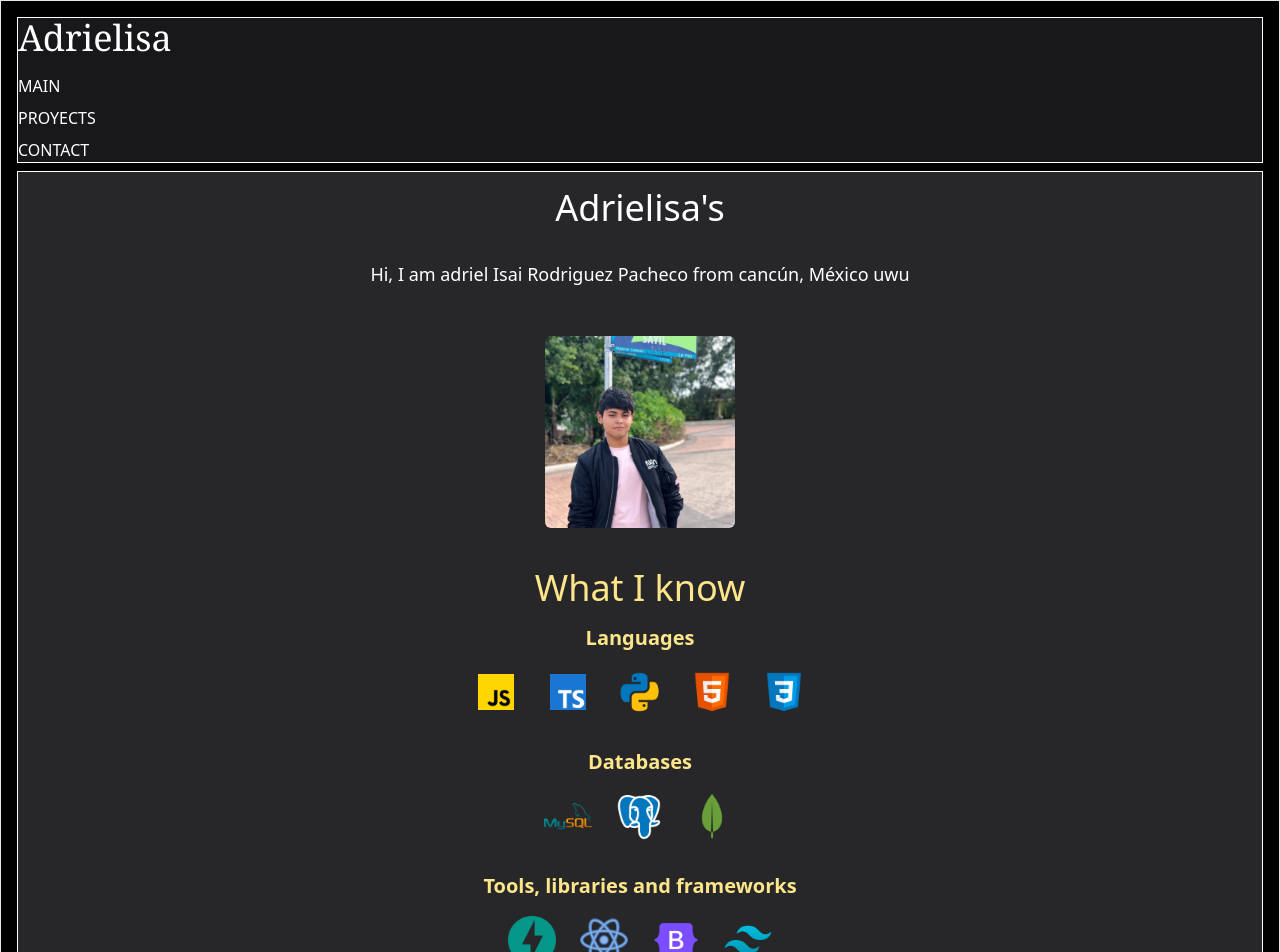
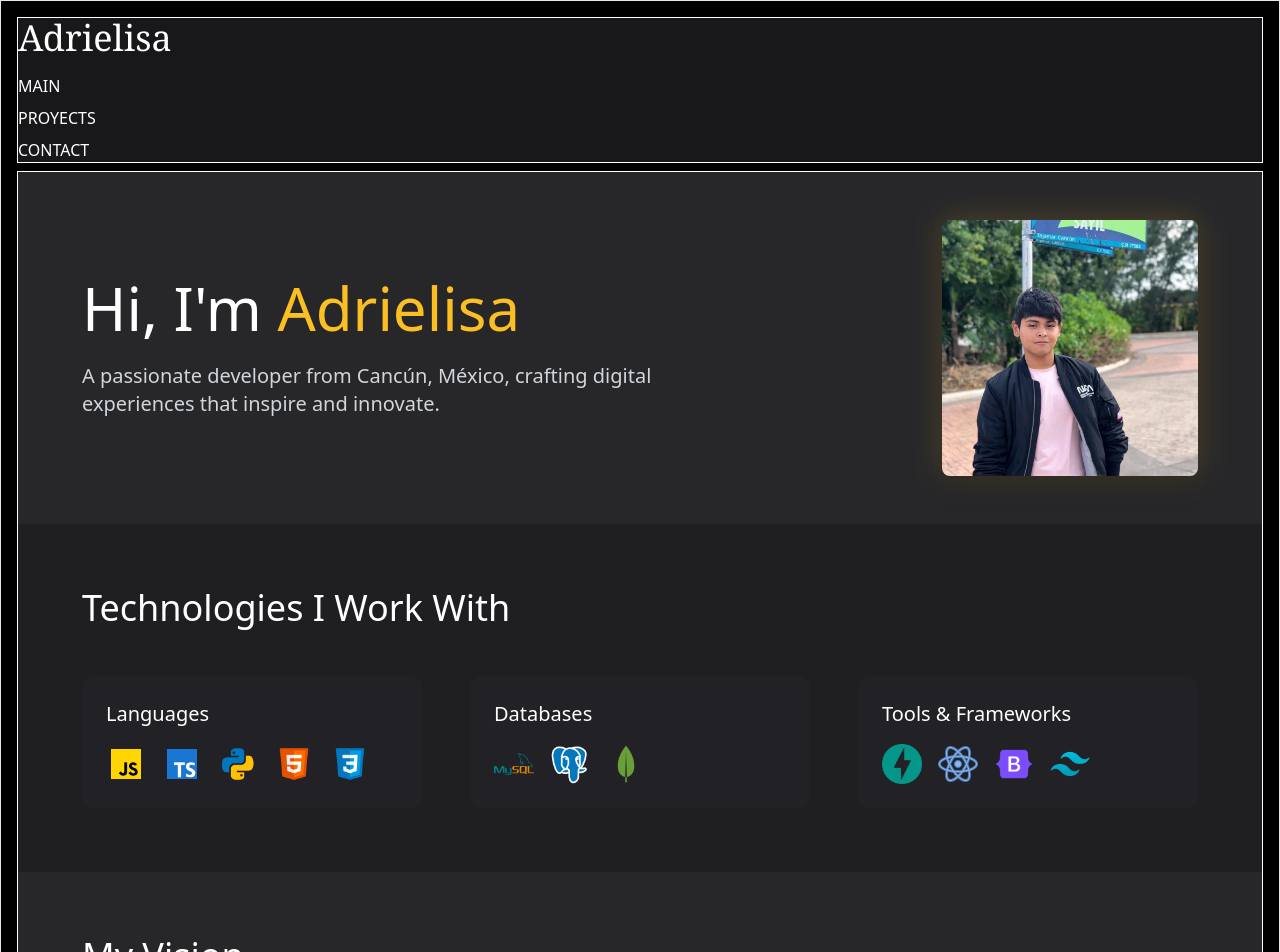
Before and after one commit to adrielisa/Portafolio_Adrielisa, a React (Vite) app in the folder Frontend/: page / in a window 1280 px wide. Shown: the top 952 px of the page. Built offline with nearby package versions, Linux system fonts and the light colour scheme.

Commit message:
Main remake

```diff
--- a/Frontend/package.json
+++ b/Frontend/package.json
@@ -10,6 +10,7 @@
     "preview": "vite preview"
   },
   "dependencies": {
+    "framer-motion": "^12.4.10",
     "react": "^18.3.1",
     "react-dom": "^18.3.1",
     "react-icons": "^5.5.0",
--- a/Frontend/src/pages/Principal.tsx
+++ b/Frontend/src/pages/Principal.tsx
@@ -1,68 +1,117 @@
 import React from 'react';
+import { motion } from 'framer-motion';
 
 const Main: React.FC = () => {
     return (
-        <div>
-            {/* */}
-            <div className="text-white text-center pt-4">
-                <h1 className="text-4xl font-medium">Adrielisa's</h1>
-                <p className='p-8 pl-20 pr-20 lg:pl-80 lg:pr-80 text-center lg:text-lg'>
-                    Hi, I am adriel Isai Rodriguez Pacheco from cancún, México uwu
-                </p>
+        <div className="min-h-screen">
+            {/* Hero Section */}
+            <div className="flex flex-col lg:flex-row items-center justify-between px-8 lg:px-16 py-12 gap-8">
+                <motion.div
+                    initial={{ opacity: 0, x: -20 }}
+                    animate={{ opacity: 1, x: 0 }}
+                    transition={{ duration: 0.6 }}
+                    className="lg:w-2/3"
+                >
+                    <h1 className="text-5xl lg:text-6xl font-medium text-white mb-6">
+                        Hi, I'm <span className="text-amber-400">Adrielisa</span>
+                    </h1>
+                    <p className="text-lg lg:text-xl text-gray-300 leading-relaxed max-w-2xl">
+                        A passionate developer from Cancún, México, crafting digital experiences that inspire and innovate.
+                    </p>
+                </motion.div>
+                <motion.div
+                    initial={{ opacity: 0, scale: 0.9 }}
+                    animate={{ opacity: 1, scale: 1 }}
+                    transition={{ duration: 0.6 }}
+                    className="relative"
+                >
+                    <div className="absolute inset-0 bg-amber-400 rounded-lg blur-lg opacity-20"></div>
+                    <img
+                        src="/Yo.jpg"
+                        alt="Adriel"
+                        className="relative w-48 h-48 lg:w-64 lg:h-64 rounded-lg object-cover shadow-xl"
+                    />
+                </motion.div>
+            </div>
 
-                <div className='flex justify-center gap-6 mt-4'>
-                    <img src="/Yo.jpg" alt="Adriel" className='h-48 lg:h-48 rounded-md' />
+            {/* Skills Section */}
+            <div className="px-8 lg:px-16 py-16 bg-zinc-900/50">
+                <motion.h2
+                    initial={{ opacity: 0, y: 20 }}
+                    whileInView={{ opacity: 1, y: 0 }}
+                    transition={{ duration: 0.6 }}
+                    className="text-3xl lg:text-4xl font-medium text-white mb-12"
+                >
+                    Technologies I Work With
+                </motion.h2>
+
+                <div className="grid grid-cols-1 md:grid-cols-2 lg:grid-cols-3 gap-12">
+                    {/* Languages */}
+                    <motion.div
+                        initial={{ opacity: 0, y: 20 }}
+                        whileInView={{ opacity: 1, y: 0 }}
+                        transition={{ duration: 0.6, delay: 0.2 }}
+                        className="bg-zinc-800/50 rounded-xl p-6 hover:bg-zinc-800/70 transition-all duration-300"
+                    >
+                        <h3 className="text-xl font-medium text-white mb-4">Languages</h3>
+                        <div className="flex flex-wrap gap-4">
+                            <img src="/JavaScript.png" alt="JavaScript" className="h-10 hover:scale-110 transition-transform" />
+                            <img src="/TypeScript.png" alt="TypeScript" className="h-10 hover:scale-110 transition-transform" />
+                            <img src="/Python.png" alt="Python" className="h-10 hover:scale-110 transition-transform" />
+                            <img src="/HTML.png" alt="HTML" className="h-10 hover:scale-110 transition-transform" />
+                            <img src="/CSS.png" alt="CSS" className="h-10 hover:scale-110 transition-transform" />
+                        </div>
+                    </motion.div>
+
+                    {/* Databases */}
+                    <motion.div
+                        initial={{ opacity: 0, y: 20 }}
+                        whileInView={{ opacity: 1, y: 0 }}
+                        transition={{ duration: 0.6, delay: 0.4 }}
+                        className="bg-zinc-800/50 rounded-xl p-6 hover:bg-zinc-800/70 transition-all duration-300"
+                    >
+                        <h3 className="text-xl font-medium text-white mb-4">Databases</h3>
+                        <div className="flex flex-wrap gap-4">
+                            <img src="/MySQL.png" alt="MySQL" className="h-10 hover:scale-110 transition-transform" />
+                            <img src="/PostgreSQL.png" alt="PostgreSQL" className="h-10 hover:scale-110 transition-transform" />
+                            <img src="/Mongo.png" alt="MongoDB" className="h-10 hover:scale-110 transition-transform" />
+                        </div>
+                    </motion.div>
+
+                    {/* Tools & Frameworks */}
+                    <motion.div
+                        initial={{ opacity: 0, y: 20 }}
+                        whileInView={{ opacity: 1, y: 0 }}
+                        transition={{ duration: 0.6, delay: 0.6 }}
+                        className="bg-zinc-800/50 rounded-xl p-6 hover:bg-zinc-800/70 transition-all duration-300"
+                    >
+                        <h3 className="text-xl font-medium text-white mb-4">Tools & Frameworks</h3>
+                        <div className="flex flex-wrap gap-4">
+                            <img src="/FastAPI.png" alt="FastAPI" className="h-10 hover:scale-110 transition-transform" />
+                            <img src="/React.png" alt="React" className="h-10 hover:scale-110 transition-transform" />
+                            <img src="/Bootstrap.png" alt="Bootstrap" className="h-10 hover:scale-110 transition-transform" />
+                            <img src="/Tailwind.png" alt="Tailwind" className="h-10 hover:scale-110 transition-transform" />
+                        </div>
+                    </motion.div>
                 </div>
             </div>
 
-            <div className='text-white text-center pt-10'>
-                <h2 className="text-4xl font-medium text-amber-200">What I know</h2>
-
-                {/*Languages*/}
-                <div className='mb-8'>
-                    <h2 className='text-xl font-semibold mt-4 text-amber-200'>Languages</h2>
-                    <div className='flex justify-center gap-6 mt-4'>
-                        <img src="/JavaScript.png" alt="JavaScript" className='h-12' />
-                        <img src="/TypeScript.png" alt="TypeScript" className='h-12' />
-                        <img src="/Python.png" alt="Python" className='h-12' />
-                        <img src="/HTML.png" alt="HTML" className='h-12' />
-                        <img src="/CSS.png" alt="CSS" className='h-12' />
-                    </div>
-                </div>
-
-                {/*Databases*/}
-                <div className='mb-8'>
-                    <h2 className='text-xl font-semibold mt-4 text-amber-200'>Databases</h2>
-                    <div className='flex justify-center gap-6 mt-4'>
-                        <img src="/MySQL.png" alt="MySQL" className='h-12' />
-                        <img src="/PostgreSQL.png" alt="PostgreSQL" className='h-12' />
-                        <img src="/Mongo.png" alt="MongoDB" className='h-12' />
-                    </div>
-                </div>
-
-                {/*Tools, libraries and frameworks*/}
-                <div className='mb-8'>
-                    <h2 className='text-xl font-semibold mt-4 text-amber-200'>Tools, libraries and frameworks</h2>
-                    <div className='flex justify-center gap-6 mt-4'>
-                        <img src="/FastAPI.png" alt="FastAPI" className='h-12' />
-                        <img src="/React.png" alt="React" className='h-12' />
-                        <img src="/Bootstrap.png" alt="Bootstrap" className='h-12' />
-                        <img src="/Tailwind.png" alt="Tailwind" className='h-12' />
-                    </div>
-                </div>
-            </div>
-
-            <div className='text-white text-center pt-10'>
-                <h2 className="text-4xl font-medium text-amber-200">What I want to be</h2>
-                <p className='p-8 pl-10 pr-10 lg:pl-80 lg:pr-80 text-center lg:text-lg'>
+            {/* Vision Section */}
+            <motion.div
+                initial={{ opacity: 0 }}
+                whileInView={{ opacity: 1 }}
+                transition={{ duration: 0.8 }}
+                className="px-8 lg:px-16 py-16"
+            >
+                <h2 className="text-3xl lg:text-4xl font-medium text-white mb-8">My Vision</h2>
+                <p className="text-lg text-gray-300 leading-relaxed max-w-3xl">
                     I aspire to craft technology that transcends utility, inspiring humanity to dream beyond the possible.
                     Through artificial intelligence, quantum computing, and boundless curiosity, I aim to build systems that
                     not only solve problems but ignite hope. My goal is to shape a future where humans and machines grow together,
                     solving the challenges of today.
                 </p>
-            </div>
+            </motion.div>
         </div>
-
     );
 };
 
--- a/Frontend/src/pages/Proyects.tsx
+++ b/Frontend/src/pages/Proyects.tsx
@@ -89,7 +89,7 @@ const Proyects = () => {
                                 <img className="h-6 hover:scale-110 transition-transform" src="JavaScript.png" alt="JavaScript" title="JavaScript" />
                                 <img className="h-6 hover:scale-110 transition-transform" src="Tailwind.png" alt="Tailwind" title="Tailwind" />
                                 <img className="h-6 hover:scale-110 transition-transform" src="FastAPI.png" alt="FastAPI" title="FastAPI" />
-                                <img className="h-6 hover:scale-110 transition-transform" src="MongoDB.png" alt="MongoDB" title="MongoDB" />
+                                <img className="h-6 hover:scale-110 transition-transform" src="Mongo.png" alt="MongoDB" title="MongoDB" />
                             </div>
                         </div>
                     </div>
```
Also changed, not shown: 1 other file (tests, documents, lock files or other folders).
